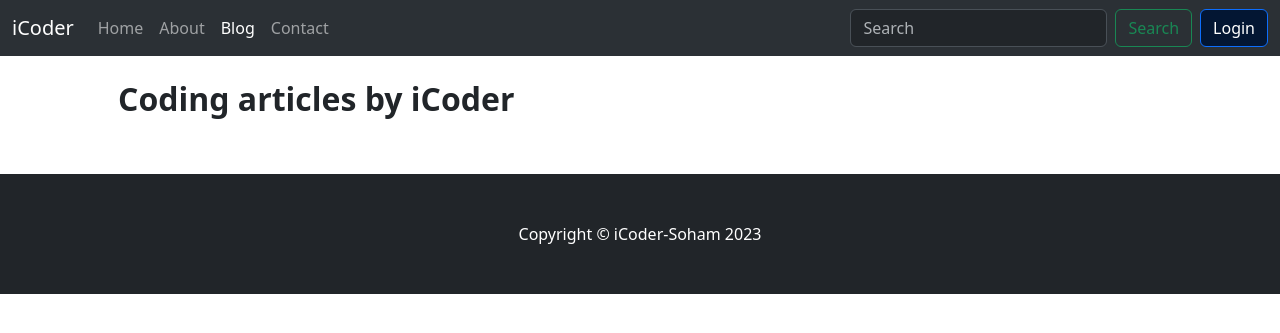
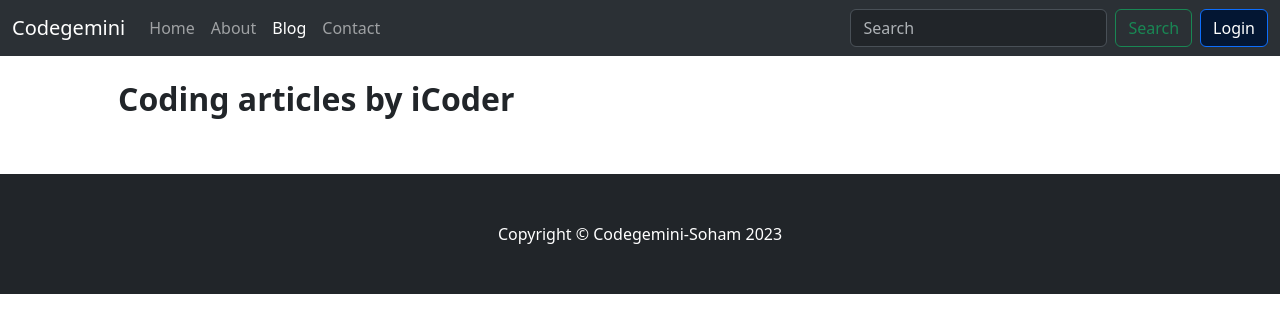
Before and after one commit to sohamw03/Codegemini, a Django app: page /blog/ in a window 1280 px wide. Shown: the top 333 px of the page. Run offline with Django 4.2, Linux system fonts and the light colour scheme; data that the repository does not hold is empty.

Commit message:
Update base.html

```diff
--- a/templates/base.html
+++ b/templates/base.html
@@ -43,7 +43,7 @@
 <body>
     <nav class="navbar navbar-expand-lg bg-body-tertiary" data-bs-theme="dark">
         <div class="container-fluid">
-            <a class="navbar-brand" href="/">iCoder</a>
+            <a class="navbar-brand" href="/">Codegemini</a>
             <button class="navbar-toggler" type="button" data-bs-toggle="collapse"
                 data-bs-target="#navbarSupportedContent" aria-controls="navbarSupportedContent" aria-expanded="false"
                 aria-label="Toggle navigation">
@@ -176,7 +176,7 @@
     <!-- Footer-->
     <footer class="py-5 bg-dark">
         <div class="container px-5">
-            <p class="m-0 text-center text-white">Copyright &copy; iCoder-Soham 2023</p>
+            <p class="m-0 text-center text-white">Copyright &copy; Codegemini-Soham 2023</p>
         </div>
     </footer>
 </body>
```
